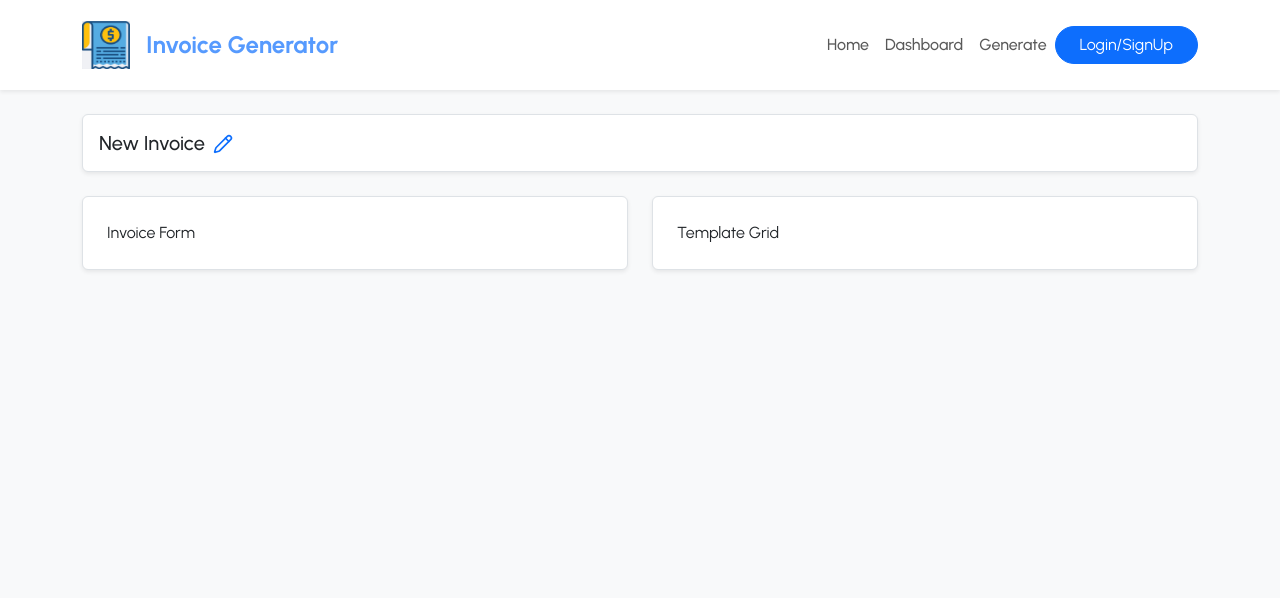
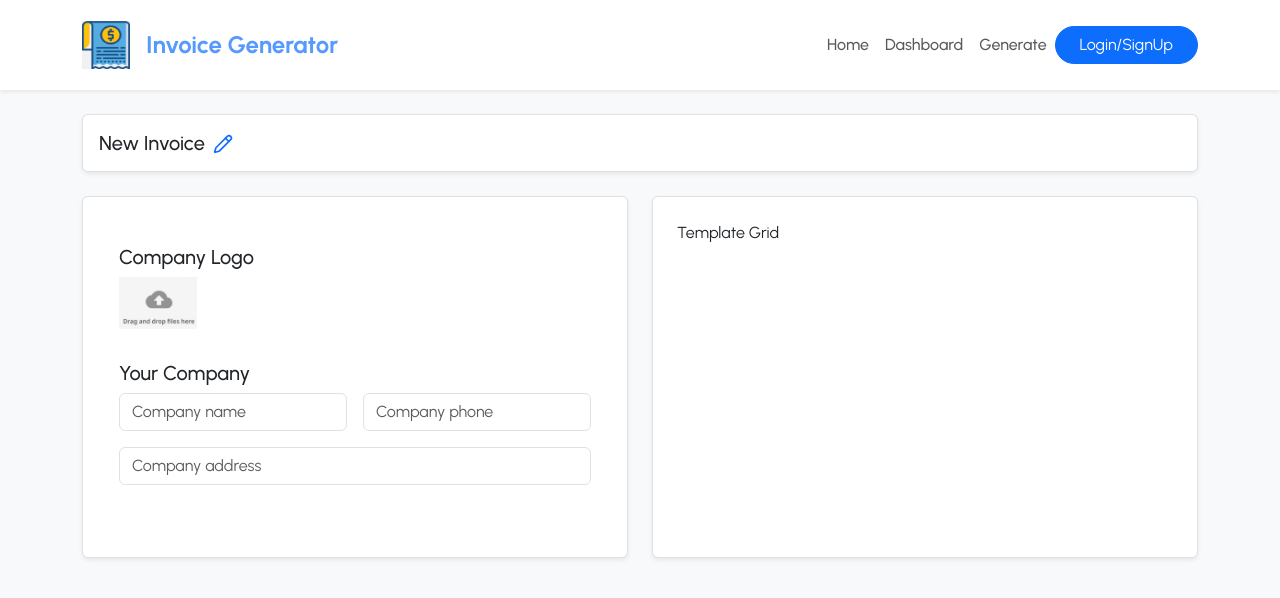
Before and after one commit to sivapriya0616/InvoiceGenerator, a React (Vite) app in the folder InvoiceGenerator/: page /Generate in a window 1280 px wide. Shown: the top 598 px of the page. Built offline with nearby package versions, Linux system fonts and the light colour scheme.

Commit message:
Add InvoiceForm component and upload area asset; update MainPage to include InvoiceForm

```diff
--- a/InvoiceGenerator/src/assets/assets.js
+++ b/InvoiceGenerator/src/assets/assets.js
@@ -3,11 +3,13 @@ import landing1 from './landing1.jpeg';
 import landing2 from './landing2.jpeg';
 import landing3 from './landing3.jpeg';
 import landing4 from './landing4.jpeg';
-
+import uploadarea from './uploadarea.jpeg';
 export const assets = {
     logo,
     landing1,
     landing2,
     landing3,
-    landing4
+    landing4,
+    uploadarea,
+
 };
--- /dev/null
+++ b/InvoiceGenerator/src/components/InvoiceForm.jsx
@@ -0,0 +1,64 @@
+import React from 'react'
+import { assets } from '../assets/assets.js'; // Ensure this path is correct
+
+const InvoiceForm = () => {
+    return (
+        <div className="invoiceform container py-4">
+            <div className="mb-4">
+                <div className="mb-4">
+                    <h5>Company Logo</h5>
+                    <div className="d-flex align-items-center gap-3">
+                        <label htmlFor="image" className="form-label">
+                            <img src={assets.uploadarea} alt="upload" width={78} style={{ cursor: 'pointer' }} />
+                        </label>
+                        <input
+                            type="file"
+                            name="logo"
+                            id="image"
+                            hidden
+                            className="form-control"
+                            accept="image/*"
+                        />
+                    </div>
+                </div>
+
+            </div>
+            <div className="mb-4">
+                <h5>Your Company</h5>
+                <div className="row g-3">
+                    <div className="col-md-6">
+                        <input type="text" className="form-control" placeholder="Company name" />
+                    </div>
+                    <div className="col-md-6">
+                        <input type="text" className="form-control" placeholder="Company phone" />
+                    </div>
+                    <div className="col-md-12">
+                        <input type="text" className="form-control" placeholder="Company address" />
+                    </div>
+                </div>
+
+            </div>
+            <div className="mb-4">
+
+            </div>
+            <div className="mb-4">
+
+            </div>
+            <div className="mb-4">
+
+            </div>
+            <div className="mb-4">
+
+            </div>
+            <div className="mb-4">
+
+            </div>
+            <div className="mb-4">
+
+            </div>
+        </div>
+    );
+
+}
+
+export default InvoiceForm
--- a/InvoiceGenerator/src/index.css
+++ b/InvoiceGenerator/src/index.css
@@ -13,6 +13,7 @@
 .spin-animation{
   animation: spin 1s linear infinite;
 }
+.mainpage input:focus,
 .invoiceform input:focus,
 .invoiceform textarea:focus,
 .invoiceform select {
--- a/InvoiceGenerator/src/pages/MainPage.jsx
+++ b/InvoiceGenerator/src/pages/MainPage.jsx
@@ -1,6 +1,7 @@
 import React, { useContext } from 'react'; // Add useContext here
 import { AppContext } from '../context/AppContext.jsx';
 import { Pencil } from 'lucide-react';
+import InvoiceForm from '../components/InvoiceForm.jsx'; // Ensure this path is correct
 
 const MainPage = () => {
   const [isEdittingTitle, setIsEdittingTitle] = React.useState(false);
@@ -16,7 +17,7 @@ const MainPage = () => {
   }
 
   return (
-    <div className="container-fluid bg-light min-vh-100 py-4">
+    <div className=" mainpage container-fluid bg-light min-vh-100 py-4">
       <div className="container">
         <div className="bg-white border rounded shadow-sm p-3 mb-4">
           <div className="d-flex align-items-center">
@@ -46,7 +47,7 @@ const MainPage = () => {
           {/* Invoice form */}
           <div className="col-12 col-lg-6 d-flex">
             <div className="bg-white border rounded shadow-sm p-4 w-100">
-              Invoice Form
+              <InvoiceForm/>
             </div>
           </div>
 
```
Also changed, not shown: InvoiceGenerator/src/assets/uploadarea.jpeg (added).
